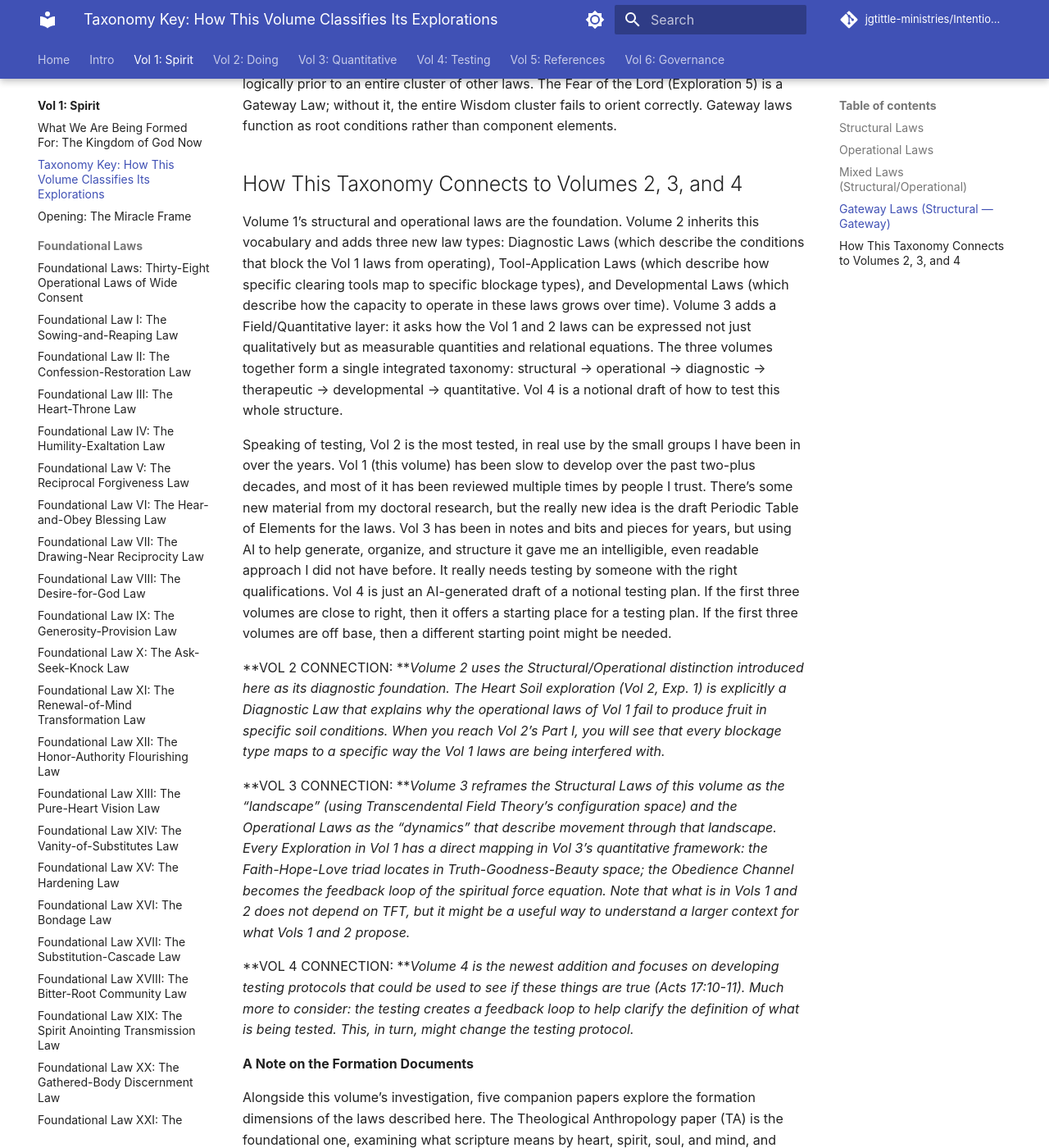
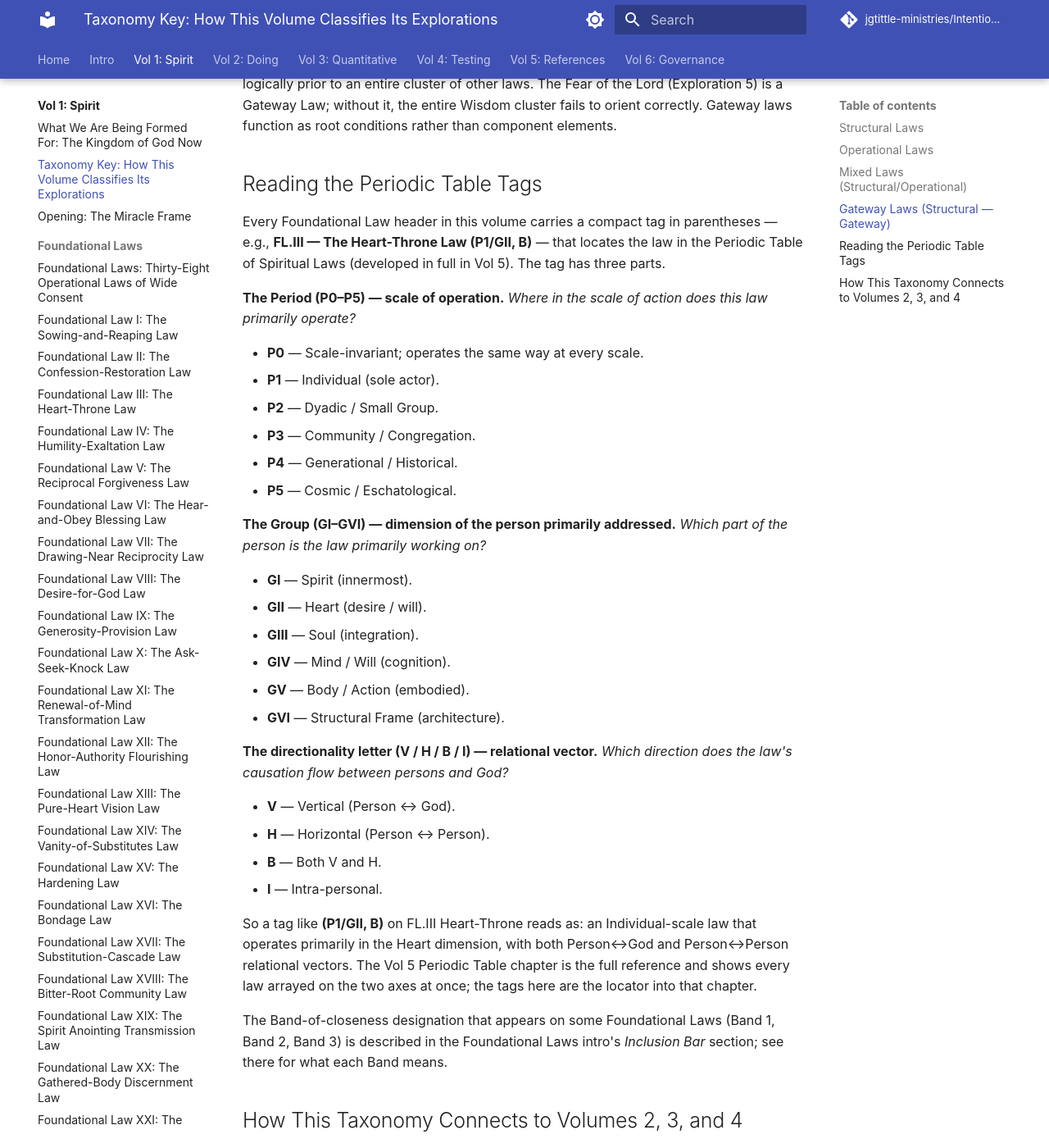
Before and after one commit to jgtittle-ministries/Intentional-Journey-of-the-Heart, an MkDocs documentation site: the page built from docs/volume-1-laws-of-the-spirit/taxonomy-key-how-this-volume-classifies-its.md, in a window 1280 px wide and 1400 px high, scrolled down 1055 px. Shown: the whole window at 82% size. Built offline with MkDocs 1.6.1 and Material for MkDocs 9.7.7, drawn with Linux system fonts in a browser that asks for light colours; some web fonts are replaced; comment, search, counter and statistics services are not loaded.

Commit message:
Mirror Vol 1 + Vol 2 Taxonomy Keys: decode notation conventions
Mirrors dev commit caa2544 from
jgtittle-ministries/Intentional-Journey-of-the-Heart-dev.

Adds two parallel sections that decode the notation conventions each
volume uses throughout but hasn't explicitly defined:

**Vol 1 — 'Reading the Periodic Table Tags'.** Decodes the
(PN/GN, X) tag carried on every Foundational Law header. Period
(P0-P5 scale-of-operation), Group (GI-GVI dimension-of-the-person),
directionality letter (V/H/B/I relational-vector), with a worked
example for FL.III. Inserted before the 'How This Taxonomy Connects
to Volumes 2, 3, and 4' section so the reader has the decoder in
hand before reaching the cross-volume material that uses it.

**Vol 2 — 'On Sub-Explorations, Refined Versions, and Exploration O'.**
Three undefined conventions: the letter-suffix sub-Exploration system
(1B, 2A, 2B, 2C, 6A, 6B, 6C, 7A, 8B, 9A) as essential elaborations
rather than optional asides; the 'refined' qualifier as a version
marker; Exploration O as the Operating Ground beneath the numbered
Explorations. Inserted at the end of the Taxonomy Key, just before
the PART I header.

Co-Authored-By: Claude Opus 4.7 <noreply@anthropic.com>

```diff
--- a/docs/volume-1-laws-of-the-spirit/taxonomy-key-how-this-volume-classifies-its.md
+++ b/docs/volume-1-laws-of-the-spirit/taxonomy-key-how-this-volume-classifies-its.md
@@ -20,6 +20,39 @@ Some laws are both at once: they describe a structure that also functions as a c
 ## Gateway Laws (Structural — Gateway)
 A Gateway Law is a special subtype of Structural Law: it describes a condition that is logically prior to an entire cluster of other laws. The Fear of the Lord (Exploration 5) is a Gateway Law; without it, the entire Wisdom cluster fails to orient correctly. Gateway laws function as root conditions rather than component elements.
 
+## Reading the Periodic Table Tags
+
+Every Foundational Law header in this volume carries a compact tag in parentheses — e.g., **FL.III — The Heart-Throne Law (P1/GII, B)** — that locates the law in the Periodic Table of Spiritual Laws (developed in full in Vol 5). The tag has three parts.
+
+**The Period (P0–P5) — scale of operation.** *Where in the scale of action does this law primarily operate?*
+
+- **P0** — Scale-invariant; operates the same way at every scale.
+- **P1** — Individual (sole actor).
+- **P2** — Dyadic / Small Group.
+- **P3** — Community / Congregation.
+- **P4** — Generational / Historical.
+- **P5** — Cosmic / Eschatological.
+
+**The Group (GI–GVI) — dimension of the person primarily addressed.** *Which part of the person is the law primarily working on?*
+
+- **GI** — Spirit (innermost).
+- **GII** — Heart (desire / will).
+- **GIII** — Soul (integration).
+- **GIV** — Mind / Will (cognition).
+- **GV** — Body / Action (embodied).
+- **GVI** — Structural Frame (architecture).
+
+**The directionality letter (V / H / B / I) — relational vector.** *Which direction does the law's causation flow between persons and God?*
+
+- **V** — Vertical (Person ↔ God).
+- **H** — Horizontal (Person ↔ Person).
+- **B** — Both V and H.
+- **I** — Intra-personal.
+
+So a tag like **(P1/GII, B)** on FL.III Heart-Throne reads as: an Individual-scale law that operates primarily in the Heart dimension, with both Person↔God and Person↔Person relational vectors. The Vol 5 Periodic Table chapter is the full reference and shows every law arrayed on the two axes at once; the tags here are the locator into that chapter.
+
+The Band-of-closeness designation that appears on some Foundational Laws (Band 1, Band 2, Band 3) is described in the Foundational Laws intro's *Inclusion Bar* section; see there for what each Band means.
+
 ## How This Taxonomy Connects to Volumes 2, 3, and 4
 Volume 1’s structural and operational laws are the foundation. Volume 2 inherits this vocabulary and adds three new law types: Diagnostic Laws (which describe the conditions that block the Vol 1 laws from operating), Tool-Application Laws (which describe how specific clearing tools map to specific blockage types), and Developmental Laws (which describe how the capacity to operate in these laws grows over time). Volume 3 adds a Field/Quantitative layer: it asks how the Vol 1 and 2 laws can be expressed not just qualitatively but as measurable quantities and relational equations. The three volumes together form a single integrated taxonomy: structural → operational → diagnostic → therapeutic → developmental → quantitative. Vol 4 is a notional draft of how to test this whole structure.
 
```
Also changed, not shown: docs/volume-2-knowing-to-doing/taxonomy-key-how-this-volume-classifies-its.md (+10 -0 lines).
